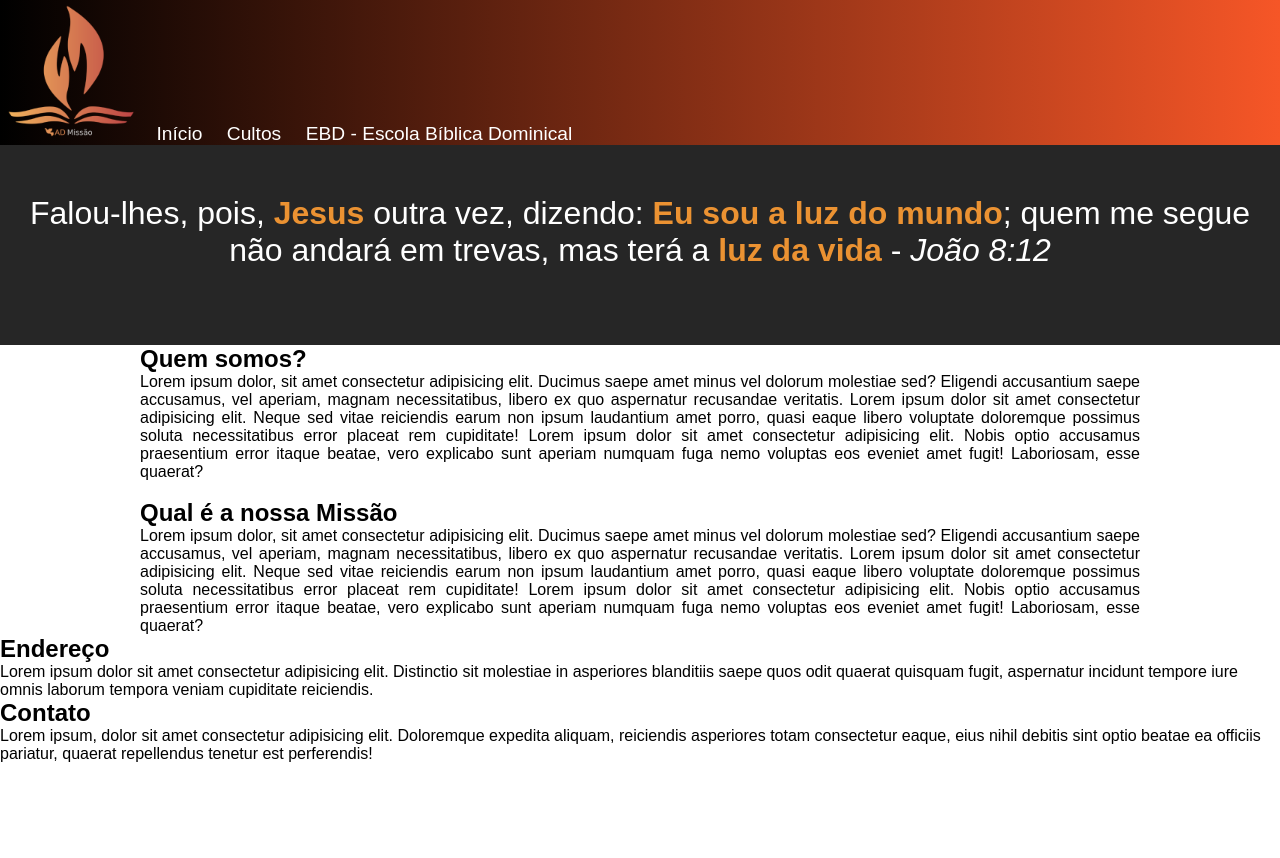
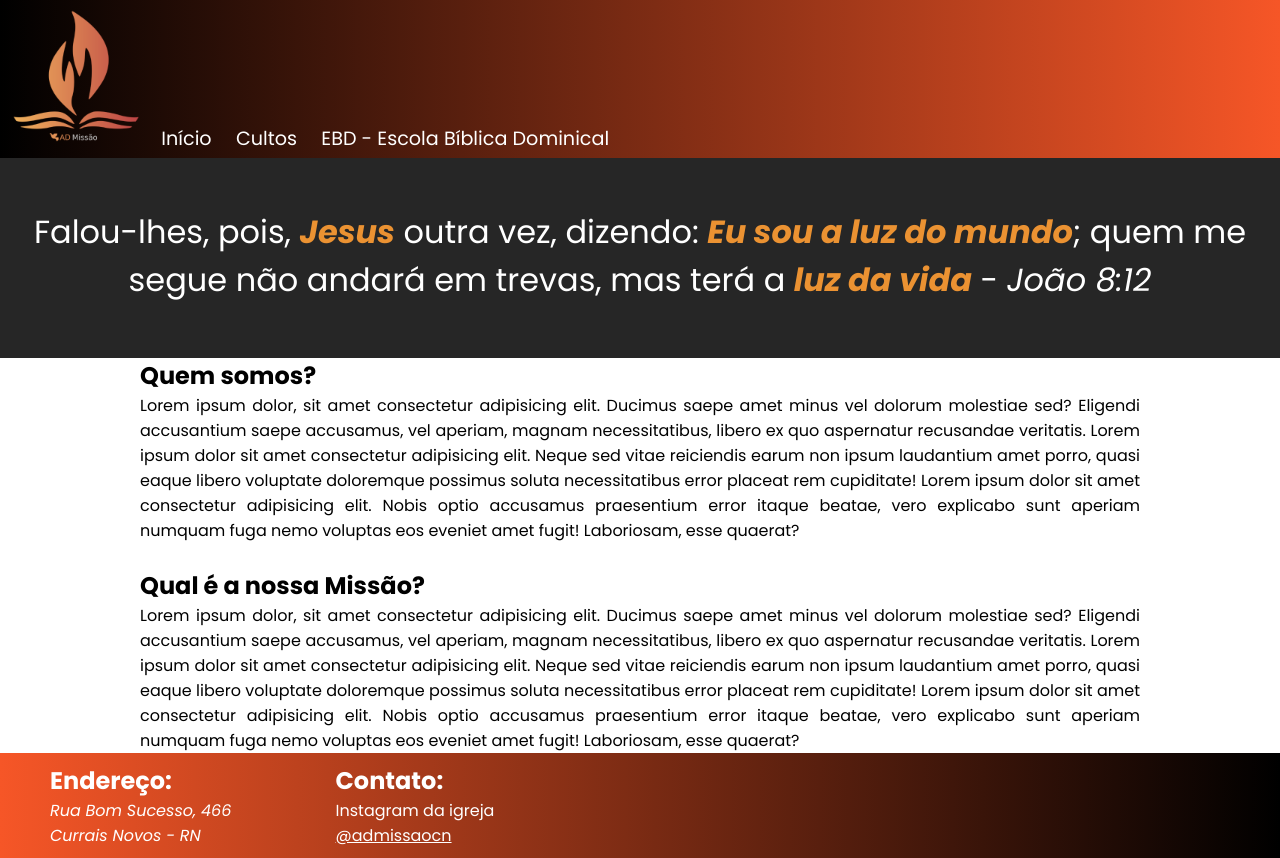
Before and after one commit to ManoelIvisson/site-igreja, a plain HTML site: page index.html in a window 1280 px wide. Before the commit the page ends 800 px from the top, so only its background shows below. Drawn offline with Linux system fonts and the light colour scheme.

Commit message:
colocando nova fonte e formatando o footer

```diff
--- a/estilos/style.css
+++ b/estilos/style.css
@@ -1,4 +1,6 @@
 @charset "UTF-8";
+
+@import url('https://fonts.googleapis.com/css2?family=Poppins:ital,wght@0,400;0,700;1,400;1,700&display=swap');
 
 :root {
     --cor01: #f6c027;
@@ -7,15 +9,19 @@
     --cor04: #d46422;
     --cor05: #f65627;
     --branca: white;
+
+    --fonte-padrao: 'Poppins', sans-serif;
+    --fonte-negrito: 700;
 }
 
 * {
     margin: 0px;
-    font-family: sans-serif;
+    font-family: var(--fonte-padrao);
 }
 
 header {
     background-image: linear-gradient(to right, black, var(--cor05));
+    padding: 5px;
 }
 
 nav {
@@ -27,6 +33,7 @@ nav > a {
     text-decoration: none;
     padding: 0px 10px;
     font-size: 1.2em;
+    font-family: var(--fonte-padrao);
 }
 
 nav > a:hover {
@@ -48,15 +55,17 @@ nav > a:hover {
     margin: auto;
     font-size: 2em;
     padding: 50px 5px;
+    font-family: var(--fonte-padrao);
 }
 
 #texto-biblico strong {
     color: var(--cor03);
+    font-style: italic;
 }
 
 main {
     max-width: 1000px;
-    min-width: 400px;
+    min-width: 300px;
     margin: auto;
     background-color: var(--branca);
 }
@@ -64,3 +73,20 @@ main {
 main p {
     text-align: justify;
 }
+
+footer {
+    background-image: linear-gradient(to left, black, var(--cor05));
+    color: var(--branca);
+}
+
+.rodape {
+    display: inline-block;
+    max-width: 500px;
+    min-width: 150px;
+    text-align: justify;
+    padding: 10px 50px;
+}
+
+.rodape a {
+    color: var(--branca);
+}
--- a/index.html
+++ b/index.html
@@ -27,15 +27,19 @@
             <picture>
                 <img src="" alt="">
             </picture>
-            <h1>Qual é a nossa <strong>Missão</strong></h1>
+            <h1>Qual é a nossa <strong>Missão?</strong></h1>
             <p>Lorem ipsum dolor, sit amet consectetur adipisicing elit. Ducimus saepe amet minus vel dolorum molestiae sed? Eligendi accusantium saepe accusamus, vel aperiam, magnam necessitatibus, libero ex quo aspernatur recusandae veritatis. Lorem ipsum dolor sit amet consectetur adipisicing elit. Neque sed vitae reiciendis earum non ipsum laudantium amet porro, quasi eaque libero voluptate doloremque possimus soluta necessitatibus error placeat rem cupiditate! Lorem ipsum dolor sit amet consectetur adipisicing elit. Nobis optio accusamus praesentium error itaque beatae, vero explicabo sunt aperiam numquam fuga nemo voluptas eos eveniet amet fugit! Laboriosam, esse quaerat? </p>
         </article>
     </main>
     <footer>
-        <h2>Endereço</h2>
-        <p>Lorem ipsum dolor sit amet consectetur adipisicing elit. Distinctio sit molestiae in asperiores blanditiis saepe quos odit quaerat quisquam fugit, aspernatur incidunt tempore iure omnis laborum tempora veniam cupiditate reiciendis.</p>
-        <h2>Contato</h2>
-        <p>Lorem ipsum, dolor sit amet consectetur adipisicing elit. Doloremque expedita aliquam, reiciendis asperiores totam consectetur eaque, eius nihil debitis sint optio beatae ea officiis pariatur, quaerat repellendus tenetur est perferendis!</p>
+        <div class="rodape">
+            <h2>Endereço:</h2>
+            <p><address>Rua Bom Sucesso, 466 <br> Currais Novos - RN</address></p>
+        </div>
+        <div class="rodape">
+            <h2>Contato:</h2>
+            <p>Instagram da igreja <br> <a href="https://www.instagram.com/admissaocn/" target="_blank" rel="external">@admissaocn</a></p>
+        </div>
     </footer>
 </body>
 </html>
```
